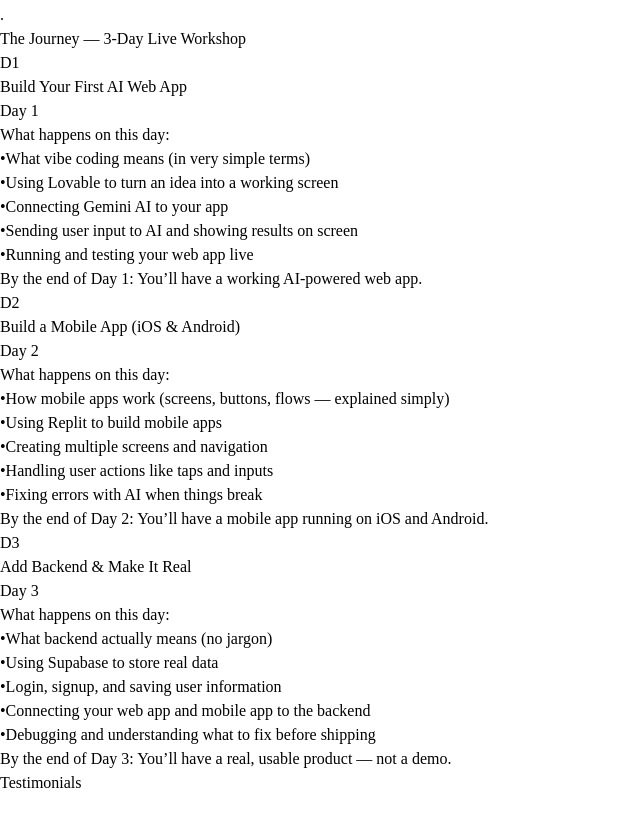
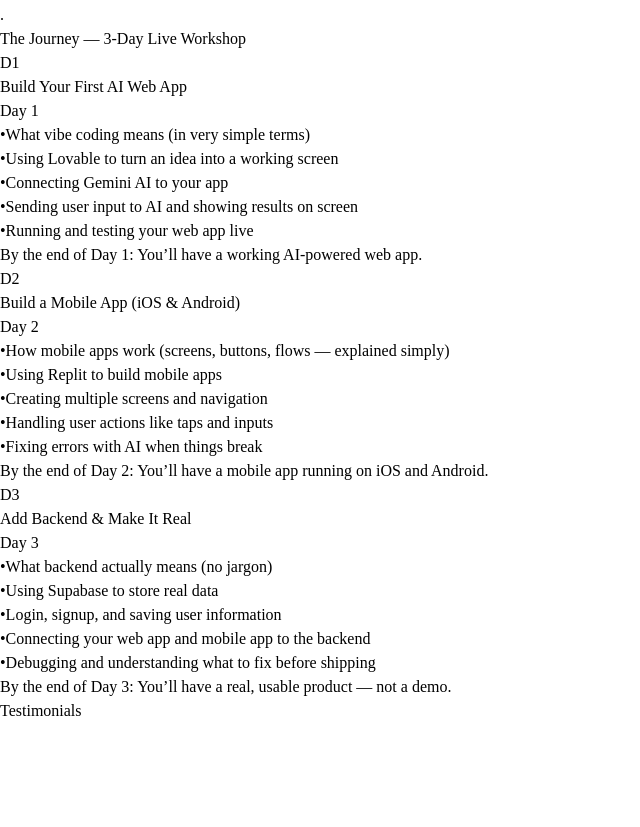
Before and after one commit to launchanyway/LaunchAnyway-v1, a React (Vite) app in the folder client/: page / in a window 1280 px wide. Shown: the part 1905-2732 px from the top of the page, without its empty margins (0-640 px from the left). Built offline with nearby package versions, Linux system fonts and the light colour scheme.

Commit message:
Updated home.tsx

```diff
--- a/client/src/pages/home.tsx
+++ b/client/src/pages/home.tsx
@@ -538,9 +538,6 @@ export default function Home() {
                         <p className="text-[11px] text-gray-400 font-mono uppercase tracking-widest font-bold mt-1">Day 1</p>
                       </div>
                       <div className="space-y-4">
-                        <div className="pb-4">
-                          <p className="text-[15px] text-gray-900 font-bold leading-none">What happens on this day:</p>
-                        </div>
                         <div className="space-y-3">
                           <p className="text-[14px] text-[#5a5a5a] leading-relaxed flex items-start gap-2">
                             <span className="text-[#D4E845] mt-1.5 shrink-0">•</span>
@@ -579,9 +576,6 @@ export default function Home() {
                         <p className="text-[11px] text-gray-400 font-mono uppercase tracking-widest font-bold mt-1">Day 2</p>
                       </div>
                       <div className="space-y-4">
-                        <div className="pb-4">
-                          <p className="text-[15px] text-gray-900 font-bold leading-none">What happens on this day:</p>
-                        </div>
                         <div className="space-y-3">
                           <p className="text-[14px] text-[#5a5a5a] leading-relaxed flex items-start gap-2">
                             <span className="text-[#E895C9] mt-1.5 shrink-0">•</span>
@@ -620,9 +614,6 @@ export default function Home() {
                         <p className="text-[11px] text-gray-400 font-mono uppercase tracking-widest font-bold mt-1">Day 3</p>
                       </div>
                       <div className="space-y-4">
-                        <div className="pb-4">
-                          <p className="text-[15px] text-gray-900 font-bold leading-none">What happens on this day:</p>
-                        </div>
                         <div className="space-y-3">
                           <p className="text-[14px] text-[#5a5a5a] leading-relaxed flex items-start gap-2">
                             <span className="text-[#A5B4FC] mt-1.5 shrink-0">•</span>
```
